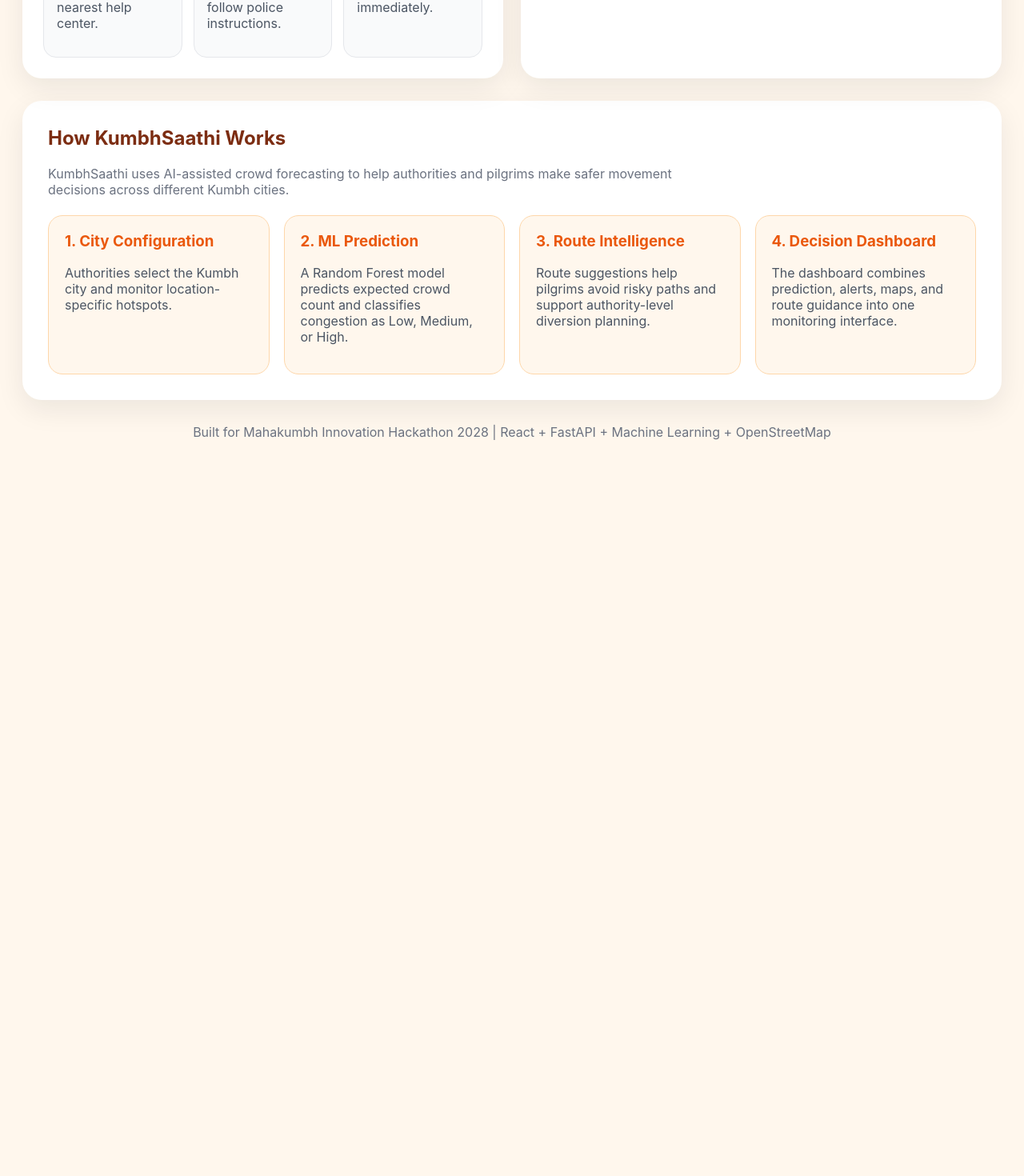
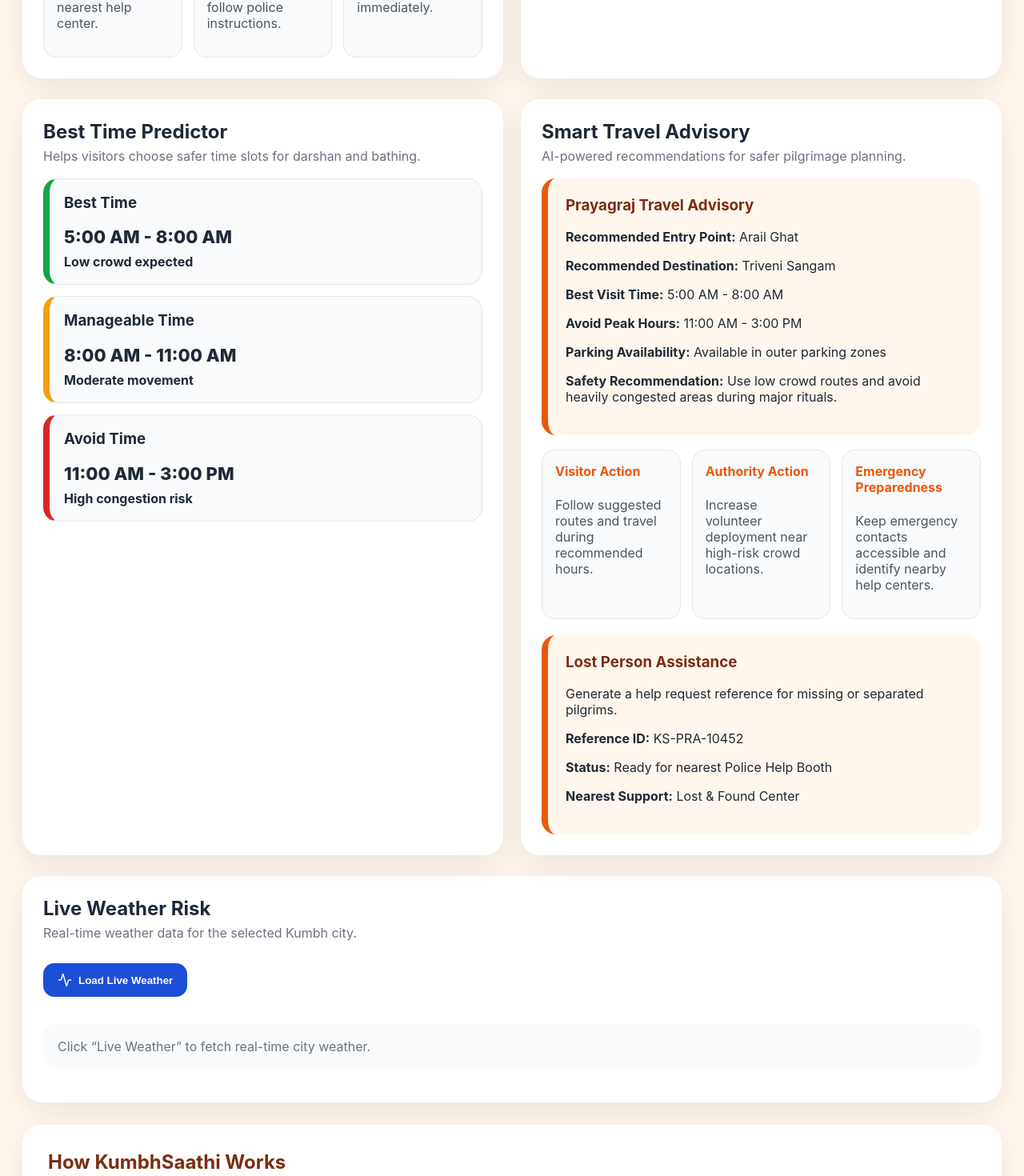
Before and after one commit to Nancykhandelwal1710/KumbhSaathi, a React app in the folder frontend/: page / in a window 1280 px wide. Shown: the part 2260-3730 px from the top of the page at 80% size. Before the commit the page ends 2854 px from the top, so only its background shows below. Built offline with nearby package versions, Linux system fonts and the light colour scheme; the HTML template or start-up script is replaced by a standard one.

Commit message:
Add real-time weather feature

```diff
--- a/frontend/src/App.jsx
+++ b/frontend/src/App.jsx
@@ -80,7 +80,7 @@
   const [routes, setRoutes] = useState([]);
   const [alerts, setAlerts] = useState([]);
   const [loading, setLoading] = useState(false);
-
+  const [weather, setWeather] = useState(null);
   const locationData = cityData[selectedCity].locations;
   const mapCenter = cityData[selectedCity].center;
   const locations = locationData.map((item) => item.name);
@@ -114,7 +114,22 @@
           [destinationLocation.lat, destinationLocation.lng],
         ]
       : [];
+  const getWeather = async () => {
+    try {
+      const res = await axios.get("https://api.open-meteo.com/v1/forecast", {
+        params: {
+          latitude: mapCenter[0],
+          longitude: mapCenter[1],
+          current: "temperature_2m,relative_humidity_2m,precipitation,wind_speed_10m",
+        },
+      });
 
+      setWeather(res.data.current);
+    } catch (error) {
+      console.error(error);
+      alert("Weather data could not be loaded.");
+    }
+  };
   const handleCityChange = (city) => {
     const cityLocations = cityData[city].locations;
     const firstLocation = cityLocations[0].name;
@@ -253,6 +268,8 @@
               Predict Crowd
             </button>
 
+
+
             <button onClick={getRoutes} className="secondary">
               <Route size={18} />
               Optimize Route
@@ -323,6 +340,7 @@
           <p className="panel-subtitle">
             Select city, location, event type, and conditions to predict crowd density.
           </p>
+
 
           <div className="form-grid">
             <label>
@@ -622,6 +640,161 @@
           </div>
         </div>
       </section>
+
+      <section className="main-grid">
+        <div className="panel">
+          <h2>Best Time Predictor</h2>
+          <p className="panel-subtitle">
+            Helps visitors choose safer time slots for darshan and bathing.
+          </p>
+
+          <div className="time-grid">
+            <div className="time-card safe">
+              <h3>Best Time</h3>
+              <p>5:00 AM - 8:00 AM</p>
+              <span>Low crowd expected</span>
+            </div>
+
+            <div className="time-card moderate">
+              <h3>Manageable Time</h3>
+              <p>8:00 AM - 11:00 AM</p>
+              <span>Moderate movement</span>
+            </div>
+
+            <div className="time-card danger">
+              <h3>Avoid Time</h3>
+              <p>11:00 AM - 3:00 PM</p>
+              <span>High congestion risk</span>
+            </div>
+          </div>
+        </div>
+
+        <div className="panel">
+          <h2>Smart Travel Advisory</h2>
+
+          <p className="panel-subtitle">
+            AI-powered recommendations for safer pilgrimage planning.
+          </p>
+
+         <div className="safety-card">
+            <h3>{selectedCity} Travel Advisory</h3>
+
+            <p>
+              <strong>Recommended Entry Point:</strong>{" "}
+              {routeForm.source}
+            </p>
+
+            <p>
+              <strong>Recommended Destination:</strong>{" "}
+              {routeForm.destination}
+            </p>
+
+            <p>
+              <strong>Best Visit Time:</strong> 5:00 AM - 8:00 AM
+            </p>
+
+            <p>
+              <strong>Avoid Peak Hours:</strong> 11:00 AM - 3:00 PM
+            </p>
+
+            <p>
+              <strong>Parking Availability:</strong> Available in outer parking zones
+            </p>
+
+            <p>
+              <strong>Safety Recommendation:</strong> Use low crowd routes and avoid
+              heavily congested areas during major rituals.
+            </p>
+          </div>
+
+          <div className="tips-grid">
+            <div>
+              <h4>Visitor Action</h4>
+              <p>
+                Follow suggested routes and travel during recommended hours.
+              </p>
+            </div>
+
+            <div>
+              <h4>Authority Action</h4>
+              <p>
+                Increase volunteer deployment near high-risk crowd locations.
+              </p>
+            </div>
+
+            <div>
+              <h4>Emergency Preparedness</h4>
+              <p>
+                Keep emergency contacts accessible and identify nearby help centers.
+              </p>
+            </div>
+          </div>
+
+          <div className="safety-card" style={{ marginTop: "20px" }}>
+            <h3>Lost Person Assistance</h3>
+
+            <p>
+              Generate a help request reference for missing or separated pilgrims.
+            </p>
+
+            <p>
+              <strong>Reference ID:</strong>{" "}
+              KS-{selectedCity.toUpperCase().slice(0, 3)}-10452
+            </p>
+
+            <p>
+              <strong>Status:</strong> Ready for nearest Police Help Booth
+            </p>
+
+            <p>
+              <strong>Nearest Support:</strong> Lost & Found Center
+            </p>
+          </div>
+        </div>
+      </section>
+
+      <section className="panel live-section">
+        <h2>Live Weather Risk</h2>
+        <p className="panel-subtitle">
+          Real-time weather data for the selected Kumbh city.
+        </p>
+
+        <button
+          onClick={getWeather}
+          className="secondary"
+          style={{ marginTop: "12px", marginBottom: "16px" }}
+        >
+          <Activity size={18} />
+          Load Live Weather
+        </button>
+
+        {!weather ? (
+          <p className="empty">Click “Live Weather” to fetch real-time city weather.</p>
+        ) : (
+          <div className="weather-grid">
+            <div>
+              <h3>🌡️ Temperature</h3>
+              <p>{weather.temperature_2m}°C</p>
+            </div>
+
+            <div>
+              <h3>💧 Humidity</h3>
+              <p>{weather.relative_humidity_2m}%</p>
+            </div>
+
+            <div>
+              <h3>🌧️ Rain</h3>
+              <p>{weather.precipitation} mm</p>
+            </div>
+
+            <div>
+              <h3>🌬️ Wind Speed</h3>
+              <p>{weather.wind_speed_10m} km/h</p>
+            </div>
+          </div>
+        )}
+      </section>
+
       <section className="workflow-section">
         <h2>How KumbhSaathi Works</h2>
         <p>
--- a/frontend/src/index.css
+++ b/frontend/src/index.css
@@ -562,3 +562,105 @@
     grid-template-columns: 1fr;
   }
 }
+.time-grid,
+.info-grid {
+  margin-top: 18px;
+  display: grid;
+  gap: 14px;
+}
+
+.time-card,
+.info-grid div {
+  padding: 18px;
+  border-radius: 18px;
+  border: 1px solid #e5e7eb;
+  background: #f9fafb;
+}
+
+.time-card h3,
+.info-grid h3 {
+  margin-top: 0;
+}
+
+.time-card p {
+  font-size: 22px;
+  font-weight: 800;
+  margin: 8px 0;
+}
+
+.time-card span {
+  font-weight: 700;
+}
+
+.time-card.safe {
+  border-left: 8px solid #16a34a;
+}
+
+.time-card.moderate {
+  border-left: 8px solid #f59e0b;
+}
+
+.time-card.danger {
+  border-left: 8px solid #dc2626;
+}
+
+.info-grid {
+  grid-template-columns: 1fr 1fr;
+}
+
+@media (max-width: 700px) {
+  .info-grid {
+    grid-template-columns: 1fr;
+  }
+}
+.safety-card {
+  margin-top: 18px;
+  padding: 22px;
+  border-radius: 18px;
+  background: #fff7ed;
+  border-left: 8px solid #ea580c;
+}
+
+.safety-card h3 {
+  margin-top: 0;
+  color: #7c2d12;
+}
+.live-section {
+  margin-top: 26px;
+}
+
+.weather-grid {
+  margin-top: 18px;
+  display: grid;
+  grid-template-columns: repeat(4, 1fr);
+  gap: 14px;
+}
+
+.weather-grid div {
+  background: #f0f9ff;
+  padding: 18px;
+  border-radius: 18px;
+  border: 1px solid #bae6fd;
+}
+
+.weather-grid h3 {
+  margin-top: 0;
+  color: #0369a1;
+}
+
+.weather-grid p {
+  font-size: 22px;
+  font-weight: 800;
+}
+
+@media (max-width: 900px) {
+  .weather-grid {
+    grid-template-columns: 1fr 1fr;
+  }
+}
+
+@media (max-width: 600px) {
+  .weather-grid {
+    grid-template-columns: 1fr;
+  }
+}
```
